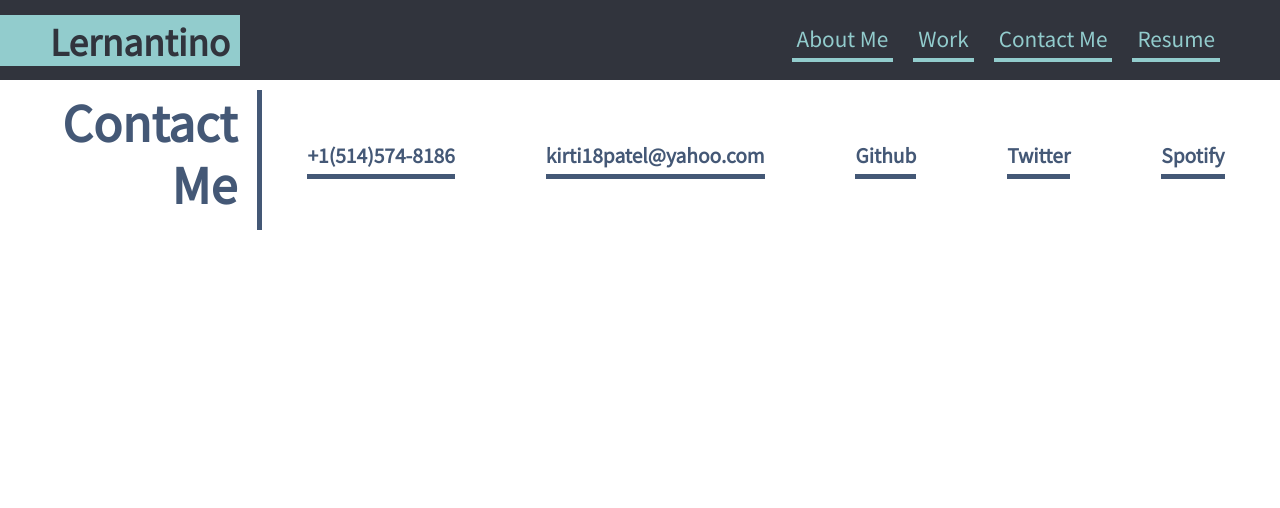
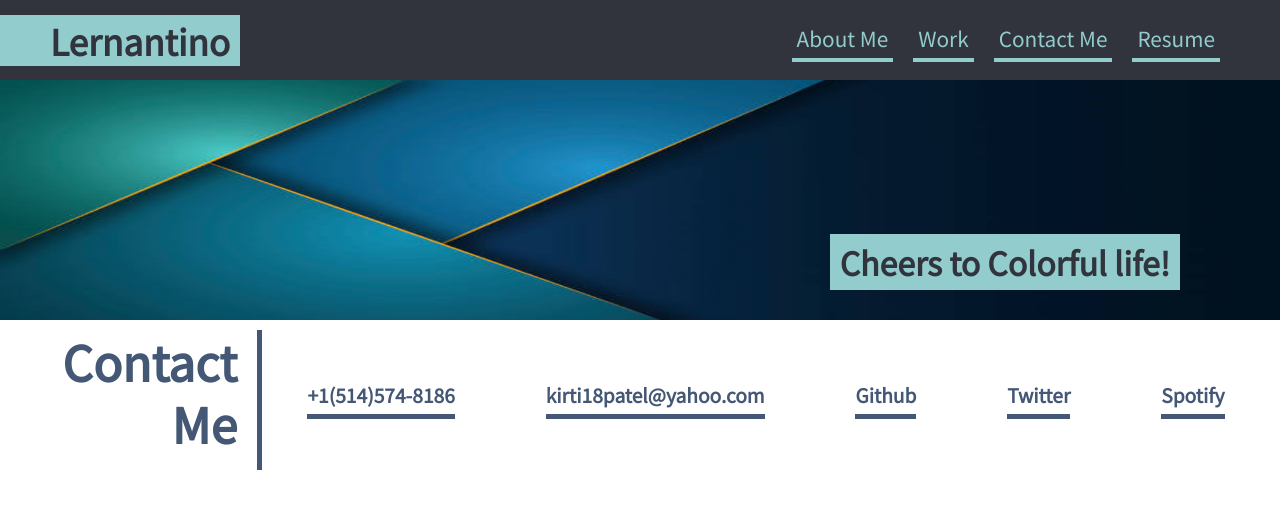
Before and after one commit to kirti18patel/portfolio, a plain HTML site: page index.html in a window 1280 px wide. Drawn offline with Linux system fonts and the light colour scheme.

Commit message:
hero section added

```diff
--- a/assets/css/style.css
+++ b/assets/css/style.css
@@ -77,3 +77,24 @@ footer{
     padding-bottom: 5px;
     border-bottom: 5px solid var(--text-color);
 }
+.hero{
+    position: relative;
+    width: 100%;
+    height: 30vh;
+}
+.hero img{
+    width: 100%;
+    height: 30vh;
+    z-index: -1;
+}
+.hero h1{
+    position: absolute;
+    right: 100px;
+    bottom: 30px;
+    color: var(--dark-bgcolor);
+    background: var(--green);
+    font-size: 2rem;
+    font-weight: 1000;
+    padding: 5px 10px;
+    z-index: 1;
+}
--- a/index.html
+++ b/index.html
@@ -22,8 +22,16 @@
         </nav>
     </header>
 
+    <!-- hero section -->
+    <section id="hero" class="hero">
+        <figure>
+            <img src="./assets/images/hero.jpg" alt="hero background image">
+        </figure>
+        <h1>Cheers to Colorful life!</h1>
+    </section>
+
     <!-- footer -->
-    <footer>
+    <footer id="contactMe">
         <div class="section-title">Contact <br> Me</div>
         <div class="contact-details">
             <a href="#">+1(514)574-8186</a>
```
Also changed, not shown: assets/images/hero.jpg (added).
